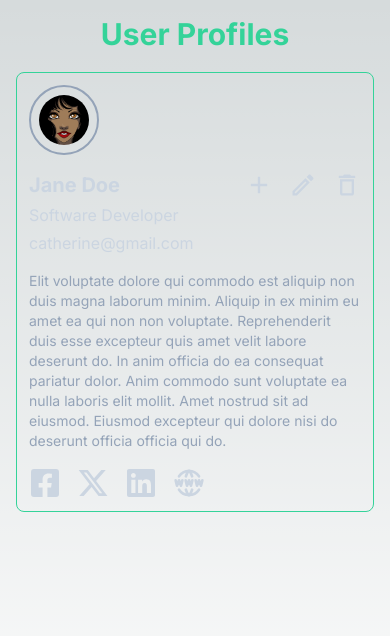
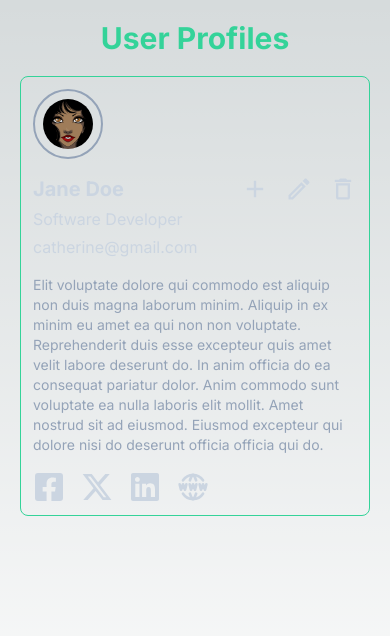
Before and after one commit to esthercate/user-profiles, a Next.js app: page / in a window 390 px wide. Shown: the top 636 px of the page. Built offline with nearby package versions, Linux system fonts and the light colour scheme.

Commit message:
padding changes

```diff
--- a/app/page.tsx
+++ b/app/page.tsx
@@ -7,7 +7,7 @@ import { TbWorldWww } from "react-icons/tb";
 
 export default function Home() {
   return (
-    <main className='flex min-h-screen flex-col items-center p-4 md:p-12 gap-5 text-slate-300'>
+    <main className='flex min-h-screen flex-col items-center p-5 md:p-12 gap-5 text-slate-300'>
       <h1 className='text-3xl text-emerald-400 font-bold'>User Profiles</h1>
       <div className=' flex flex-col h-auto w-full rounded-lg border border-emerald-400 p-3 md:p-8 gap-4'>
         <div className='flex flex-col md:flex-row justify-between gap-3'>
```
